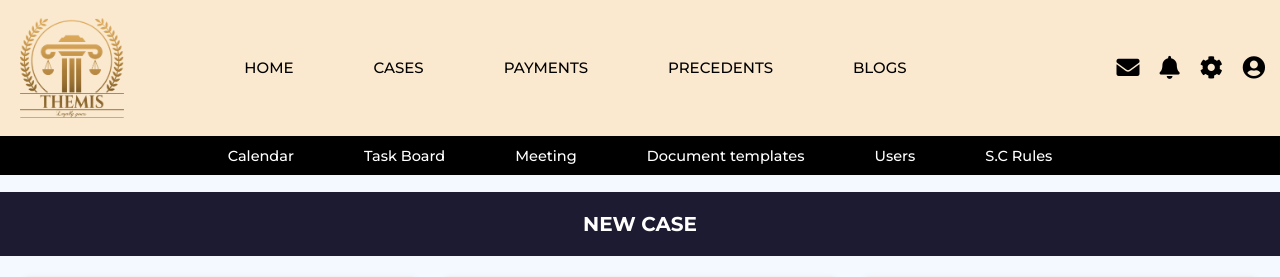
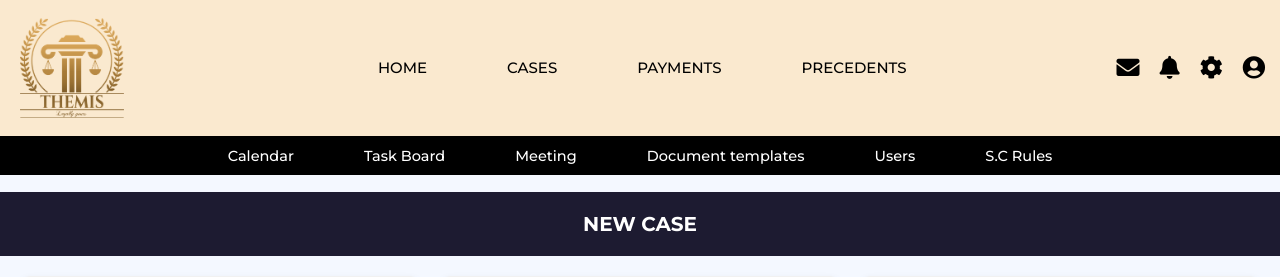
Before and after one commit to nishagii/ThemisProject, a PHP site: page /themisrepo/app/views/seniorCounsel/add_new_case.view.php in a window 1280 px wide. Shown: the top 277 px of the page. Run offline with PHP 8.4, Linux system fonts and the light colour scheme; some libraries are stand-ins or nearby versions.

Commit message:
corrected link for Cases in bigNav view and commented out Blogs link

```diff
--- a/app/views/seniorCounsel/component/bigNav.view.php
+++ b/app/views/seniorCounsel/component/bigNav.view.php
@@ -21,10 +21,10 @@
             <img src="<?= ROOT ?>/assets/images/themis_logo.png" alt="Logo" class="navbar-logo" />
             <ul class="big-navbar">
                 <li><a href="homelawyer">Home</a></li>
-                <li><a href="case">Cases</a></li>
+                <li><a href="cases">Cases</a></li>
                 <li><a href="payment">Payments</a></li>
                 <li><a href="precedent">Precedents</a></li>
-                <li><a href="blog">Blogs</a></li>
+                <!-- <li><a href="blog">Blogs</a></li> -->
             </ul>
         </nav>
 
```
